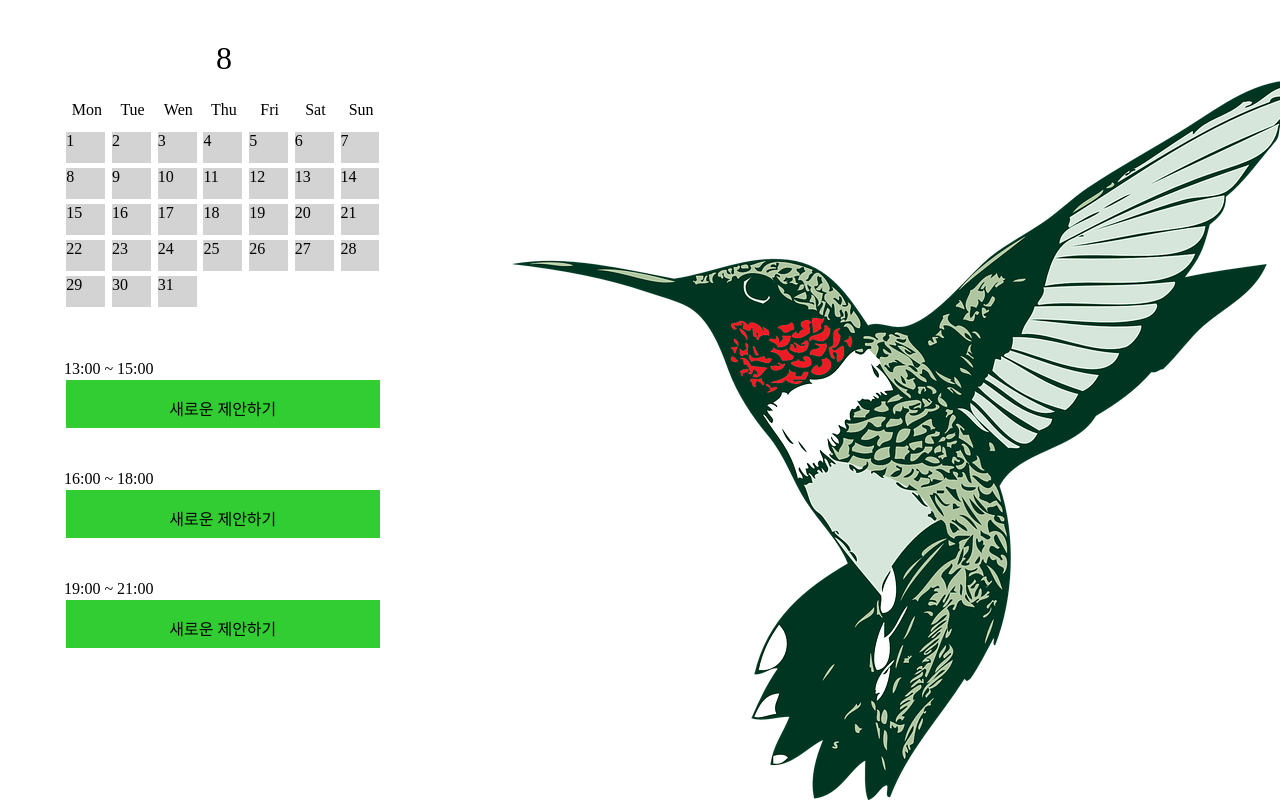
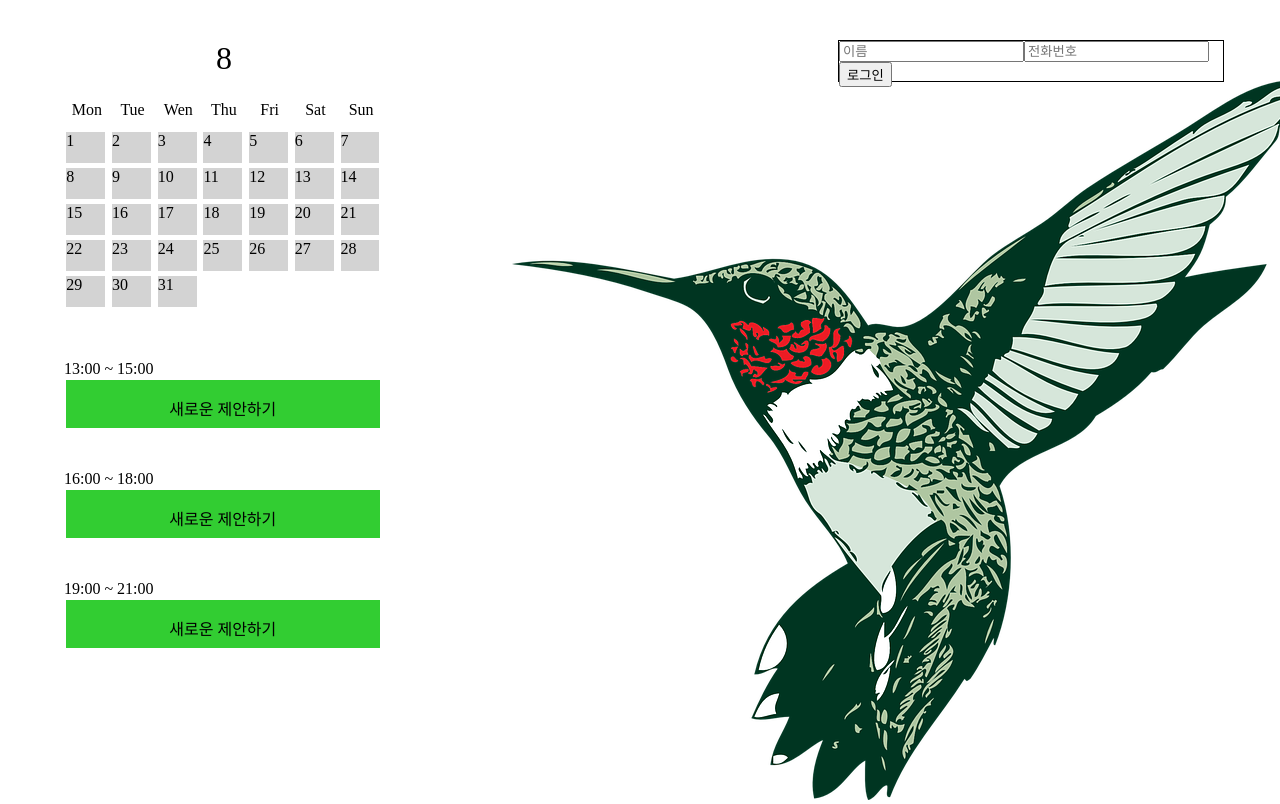
Before and after one commit to greyHairChooseLife/bulse2_frontend, a React (Create React App) app: page / in a window 1280 px wide. Shown: the top 804 px of the page. Built offline with nearby package versions, Linux system fonts and the light colour scheme; no server answers.

Commit message:
css update

```diff
--- a/src/App.css
+++ b/src/App.css
@@ -17,3 +17,12 @@ body {
 	top: 10%;
 	left: 40%;
 }
+
+.Login {
+	position: absolute;
+	width: 30vw;
+	height: 5vh;
+	border: solid 1px black;
+	top: 5vh;
+	right: 7vh;
+}
--- a/src/App.tsx
+++ b/src/App.tsx
@@ -1,4 +1,5 @@
 import React, { useState, useEffect } from 'react';
+import { Login } from './component/Parts/Login';
 import { Calendar } from './component/Parts/Calendar';
 import { Schedule } from './component/Parts/Schedule';
 import { GetIdentity, CreateProject, ReadProject, UpdateProject, DeleteProject } from './component/Parts/Propose';
@@ -6,20 +7,18 @@ import './App.css';
 
 const today = new Date();
 
+type sessionType = 1 | 2 | 3 | undefined;
+type identityType = {
+	name: string,
+	mobileNumber: string
+}
+type pageModeType = 'logo' | 'readProject' | 'createProject' | 'updateProject' | 'deleteProject'
+
 function App() {
 
 	const [ theDay, setTheDay ] = useState<string>(`${today.getFullYear()}-${today.getMonth()+1}-${today.getDate()}`);
-	type sessionType = 1 | 2 | 3 | undefined;
 	const [ session, setSession ] = useState<sessionType>(undefined);
-
-	type identityType = {
-		name: string,
-		mobileNumber: string
-	}
-
-	type pageModeType = 'logo' | 'readProject' | 'createProject' | 'updateProject' | 'deleteProject'
 	const [ pageMode, setPageMode ] = useState<pageModeType>('logo');
-
 	const [ identity, setIdentity ] = useState<identityType | undefined>(undefined);
 	const [ isIdentified, setIsIdentified ] = useState<boolean>(false);
 
@@ -63,6 +62,9 @@ function App() {
 			<div>
 				{page}
 			</div>
+			<div className="Login">
+				<Login identity={identity} setIdentity={setIdentity} />
+			</div>
 		</div>
 	);
 }
```
